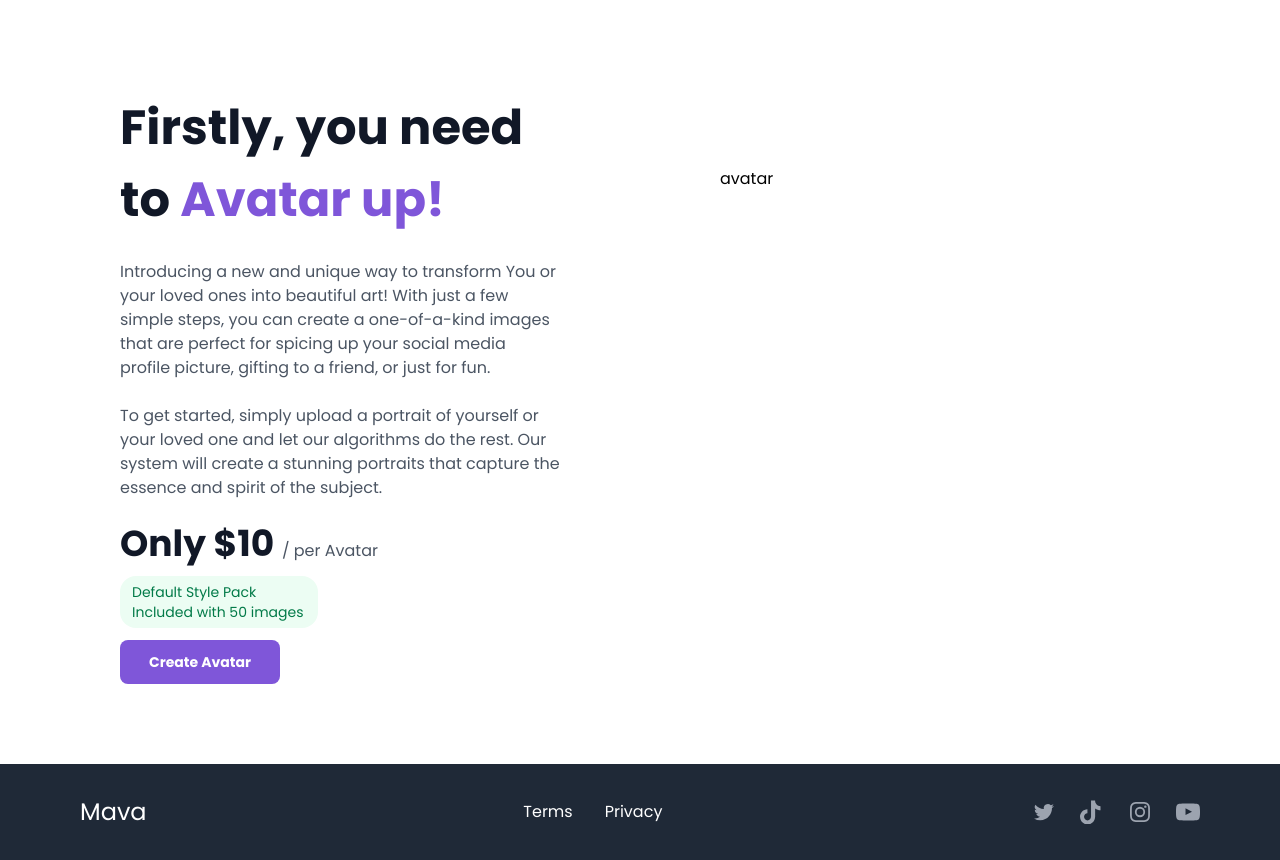
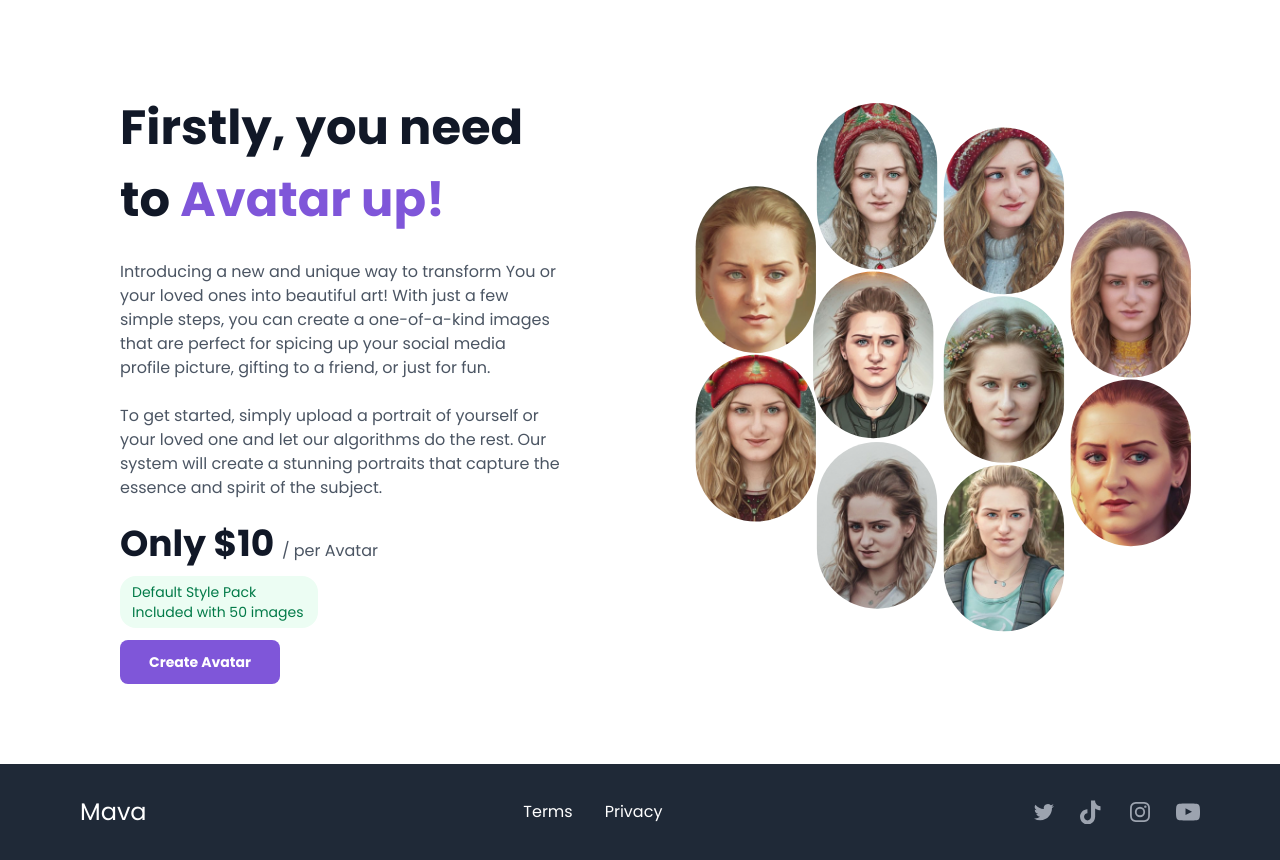
Before and after one commit to brandojesus0624/AI-web-frontend, a React (Create React App) app: page /home in a window 1280 px wide. Built offline with nearby package versions, Linux system fonts and the light colour scheme.

Commit message:
Home page - avatar group (need mobile responsive)

```diff
--- a/src/components/pages/home.js
+++ b/src/components/pages/home.js
@@ -34,11 +34,28 @@ const Home = () => {
             Create Avatar
           </button>
         </div>
-        <div className="lg:w-1/2 w-full md:p-20 p-10 md:flex relative h-auto lg:h-4/5" id="avatar-group">
-          avatar
-          {/* <div className="absolute w-[132px] h-[176px] top-0 left-12 overflow-hidden">
-            <img alt="avatar" src={require('../../assets/img/3.png')} className=" rounded-full w-[176px] h-[176px]" />
-          </div> */}
+        <div className="lg:w-1/2 w-full md:p-20 p-10 scale-[0.947] md:flex relative h-[500px] lg:h-4/5" id="avatar-group">
+          <div className="absolute w-[127px] h-[176px] top-[0px] left-[170px] overflow-hidden rounded-full bg-center bg-[url('assets/img/15.png')]">
+          </div>
+          <div className="absolute w-[127px] h-[176px] top-[26px] left-[304px] overflow-hidden rounded-full bg-center bg-[url('assets/img/8.png')]">
+          </div>
+          <div className="absolute w-[127px] h-[176px] top-[114px] left-[438px] overflow-hidden rounded-full bg-center bg-[url('assets/img/2.png')]">
+          </div>
+          <div className="absolute w-[127px] h-[176px] top-[292px] left-[438px] overflow-hidden rounded-full bg-center bg-[url('assets/img/3.png')]">
+          </div>
+          <div className="absolute w-[127px] h-[176px] top-[382px] left-[304px] overflow-hidden rounded-full bg-center bg-[url('assets/img/12.png')]">
+          </div>
+          <div className="absolute w-[127px] h-[176px] top-[358px] left-[170px] overflow-hidden rounded-full bg-center bg-[url('assets/img/11.png')]">
+          </div>
+          <div className="absolute w-[127px] h-[176px] top-[266px] left-[42px] overflow-hidden rounded-full bg-center bg-[url('assets/img/17.png')]">
+          </div>
+          <div className="absolute w-[127px] h-[176px] top-[88px] left-[42px] overflow-hidden rounded-full bg-center bg-[url('assets/img/6.png')]">
+          </div>
+          <div className="absolute w-[127px] h-[176px] top-[178px] left-[166px] overflow-hidden rounded-full bg-center bg-[url('assets/img/7.png')]">
+          </div>
+          <div className="absolute w-[127px] h-[176px] top-[204px] left-[304px] overflow-hidden rounded-full bg-center bg-[url('assets/img/14.png')]">
+          </div>
+
         </div>
       </div>
     </MainLayout>
```
